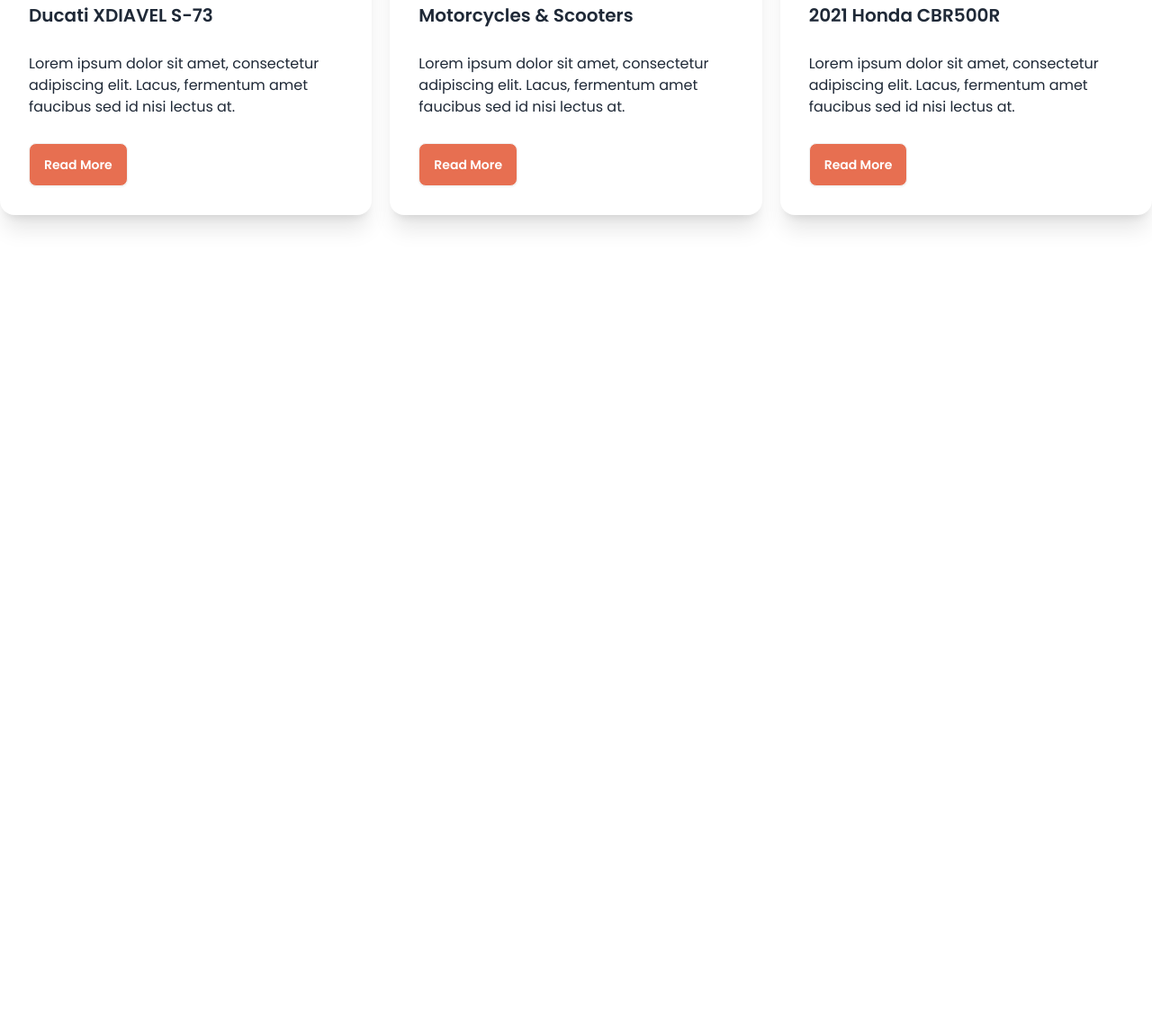
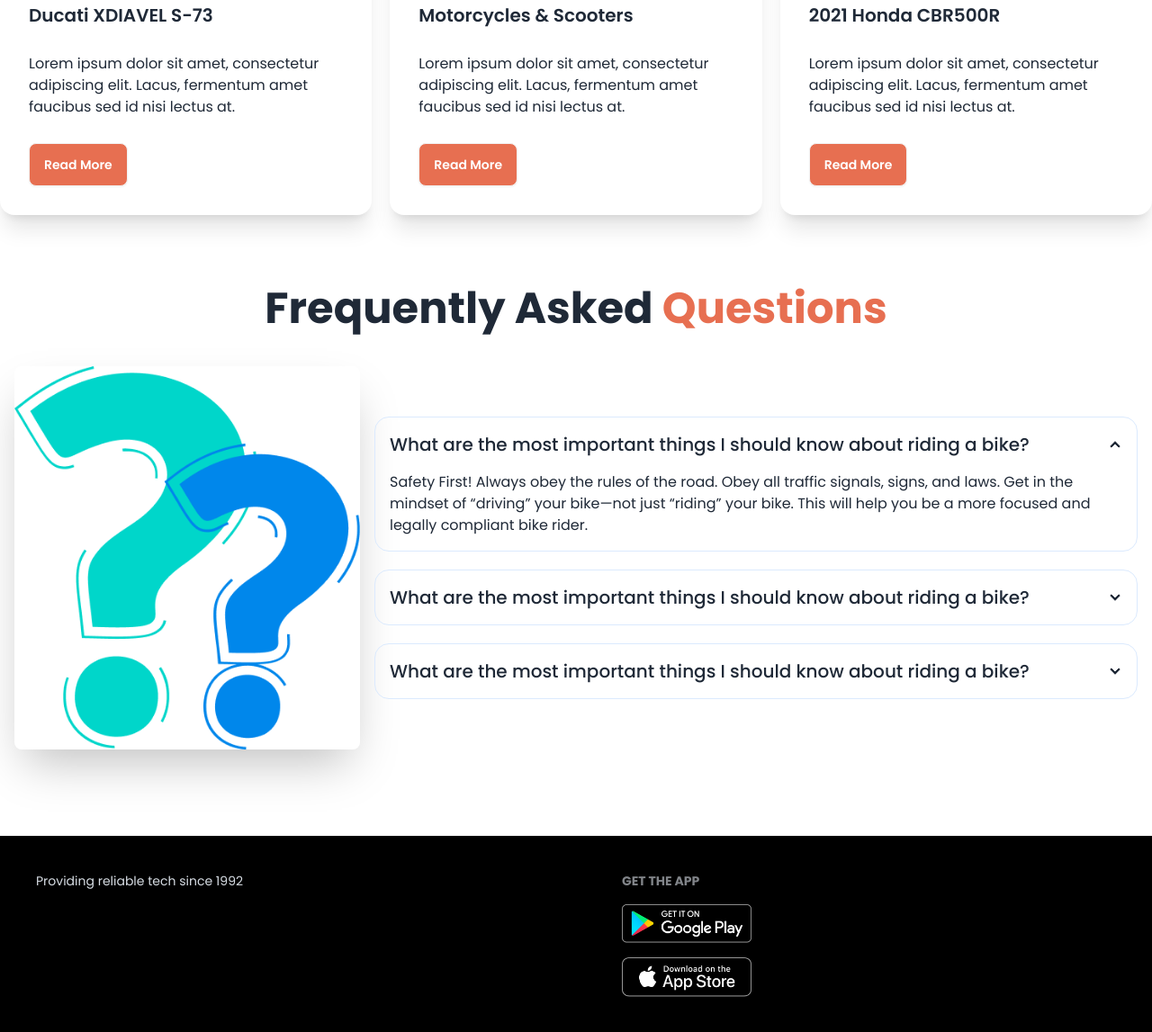
Before and after one commit to smshakil6907/Biker-zone-webside, a plain HTML site: page index.html in a window 1280 px wide. Shown: the part 971-2118 px from the top of the page at 90% size. Before the commit the page ends 1290 px from the top, so only its background shows below. Drawn offline with nearby package versions, Linux system fonts and the light colour scheme.

Commit message:
added footer section

```diff
--- a/index.html
+++ b/index.html
@@ -221,9 +221,89 @@
                     </div>
                 </div>
             </section>
+            <!-- happy client section -->
+            <section>
+
+            </section>
+            <!-- frequently asked section -->
+            <section class="my-20">
+                <h3 class="text-5xl font-bold text-center">Frequently Asked
+                    <span class="text-Bike-zone">Questions</span></h3>
+                <div class="hero mt-6">
+                    <div class="hero-content flex-col lg:flex-row">
+                        <img
+                            src="images/others/faq.png"
+                            class="max-w-sm rounded-lg shadow-2xl" />
+                        <div class="space-y-5">
+                            <div
+                                class="collapse collapse-arrow border border-blue-100">
+                                <input type="radio" name="my-accordion-2"
+                                    checked="checked" />
+                                <div
+                                    class="collapse-title text-xl font-medium">What
+                                    are the most important things I should
+                                    know about riding a bike?</div>
+                                <div
+                                    class="collapse-content">
+                                    <p>Safety First! Always obey the rules of
+                                        the road. Obey all traffic signals,
+                                        signs, and laws. Get in the mindset of
+                                        “driving” your bike—not just “riding”
+                                        your bike. This will help you be a more
+                                        focused and legally compliant bike
+                                        rider. </p>
+                                </div>
+                            </div>
+                            <div
+                                class="collapse collapse-arrow border border-blue-100">
+                                <input type="radio" name="my-accordion-2" />
+                                <div
+                                    class="collapse-title text-xl font-medium">What
+                                    are the most important things I should
+                                    know about riding a bike?</div>
+                                <div class="collapse-content">
+                                    <p>Safety First! Always obey the rules of
+                                        the road. Obey all traffic signals,
+                                        signs, and laws. Get in the mindset of
+                                        “driving” your bike—not just</p>
+                                </div>
+                            </div>
+                            <div
+                                class="collapse collapse-arrow border border-blue-100">
+                                <input type="radio" name="my-accordion-2" />
+                                <div
+                                    class="collapse-title text-xl font-medium">What
+                                    are the most important things I should
+                                    know about riding a bike?</div>
+                                <div class="collapse-content">
+                                    <p>Safety First! Always obey the rules of
+                                        the road. Obey all traffic signals,
+                                        signs, and laws. Get in the mindset of
+                                        “driving” your bike—not just</p>
+                                </div>
+                            </div>
+                        </div>
+                    </div>
+                </div>
+            </section>
         </main>
-        <footer>
-
+        <footer class="footer bg-black text-neutral-content p-10">
+            <aside>
+                <p>
+                    Providing reliable tech since 1992
+                </p>
+            </aside>
+            <nav>
+                <h6 class="footer-title">Get The App</h6>
+                <div class="grid grid-cols-1 gap-4">
+                    <a>
+                        <img class="w-36" src="images/others/android.png" alt>
+                    </a>
+                    <a>
+                        <img class="w-36" src="images/others/ios.png" alt>
+                    </a>
+                </div>
+            </nav>
         </footer>
     </body>
 </html>
```
